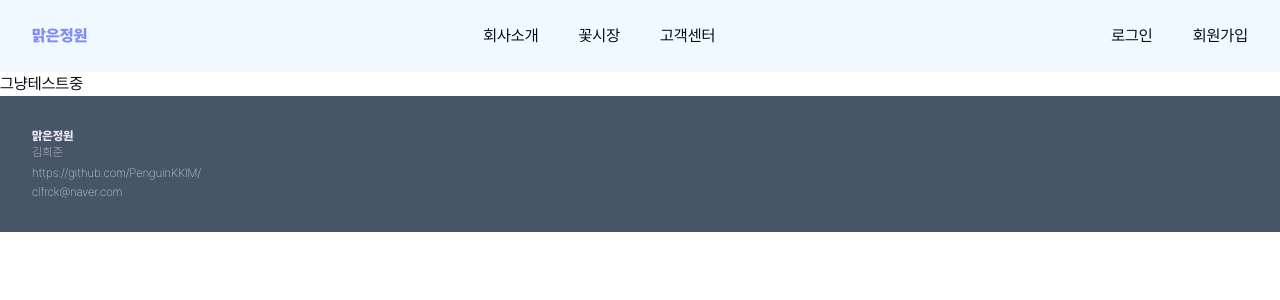
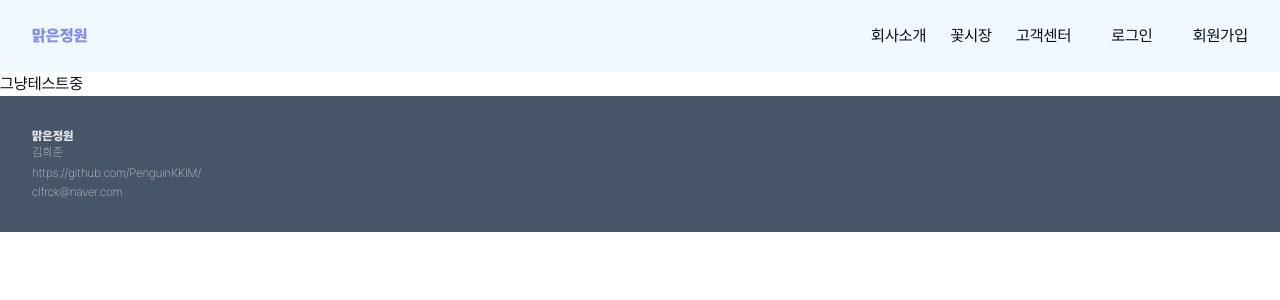
Before and after one commit to PenguinKKIM/flowermarket, a Next.js app: page /main in a window 1280 px wide. Shown: the top 300 px of the page. Built offline with nearby package versions, Linux system fonts and the light colour scheme.

Commit message:
Fix : header 반응형 설정

```diff
--- a/app/layout.tsx
+++ b/app/layout.tsx
@@ -48,7 +48,7 @@ export default function RootLayout({
   return (
     <html lang="en">
       <body className={`${pretendard.className} text-gray-950`}>
-        <header className="sticky top-0">
+        <header className="sticky top-0 z-50">
           <HeaderNav />
         </header>
         {children}
--- a/components/FlowerAPI/TodayFlower.tsx
+++ b/components/FlowerAPI/TodayFlower.tsx
@@ -12,11 +12,11 @@ const TodayFlower = async () => {
 
     return (
       <article className="my-4">
-        <header className="bg-[url('/image/background-img/title_bg.jpg')] bg-center bg-cover h-28 ">
-          <h1 className="font-semibold text-4xl text-slate-50">{`${month}월 ${day} 일 오늘의 꽃`}</h1>
+        <header className="relative bg-[url('/image/background-img/title_bg.jpg')] bg-center bg-cover h-28 ">
+          <h1 className="absolute top-1/2 left-4 font-semibold text-4xl text-slate-50">{`${month}월 ${day} 일 오늘의 꽃`}</h1>
         </header>
         <section className="mt-8">
-          <h2>{item.flowNm[0]}</h2>
+          <h2 className="px-8 text-lg">{item.flowNm[0]}</h2>
           <div className="w-full grid grid-cols-3 gap-1 p-8">
             <Image
               src={item.imgUrl1[0]}
--- a/components/Nav/HeaderNav.tsx
+++ b/components/Nav/HeaderNav.tsx
@@ -3,24 +3,32 @@ import { linkConatinerStyle, linkStyle, navStyle } from './HeaderNavCVA';
 
 function HeaderNav() {
   return (
-    <nav className={navStyle()}>
+    <nav className={`${navStyle()}`}>
       <Link href="/" className={`${linkStyle()} font-black text-indigo-400`}>
         맑은정원
       </Link>
-      <div className={`${linkConatinerStyle()}`}>
-        <Link href="/main" className="py-4">
-          회사소개
-        </Link>
-        <Link href="/main" className="py-4">
-          꽃시장
-        </Link>
-        <Link href="/main" className="py-4">
-          고객센터
-        </Link>
-      </div>
-      <div className={linkConatinerStyle()}>
-        <Link href="/login">로그인</Link>
-        <Link href="/join">회원가입</Link>
+      {/* Todo : 메뉴 눌렀을때 나오게하기, 아이콘구하기 */}
+      <span className="hidden max-sm:flex">메뉴</span>
+      <div className={`${linkConatinerStyle()}  max-sm:hidden`}>
+        <ul className="flex gap-6">
+          <li className={linkStyle()}>
+            <Link href="/main">회사소개</Link>
+          </li>
+          <li className={linkStyle()}>
+            <Link href="/main">꽃시장</Link>
+          </li>
+          <li className={linkStyle()}>
+            <Link href="/main">고객센터</Link>
+          </li>
+        </ul>
+        <ul className={linkConatinerStyle()}>
+          <li className={linkStyle()}>
+            <Link href="/login">로그인</Link>
+          </li>
+          <li className={linkStyle()}>
+            <Link href="/join">회원가입</Link>
+          </li>
+        </ul>
       </div>
     </nav>
   );
--- a/components/Nav/HeaderNavCVA.tsx
+++ b/components/Nav/HeaderNavCVA.tsx
@@ -4,6 +4,6 @@ const navStyle = cva(
   'flex justify-between items-center bg-sky-50 py-2 px-8 shrink-0',
 );
 const linkConatinerStyle = cva('flex gap-10 shrink-0');
-const linkStyle = cva();
+const linkStyle = cva('py-4');
 
 export { navStyle, linkConatinerStyle, linkStyle };
```
